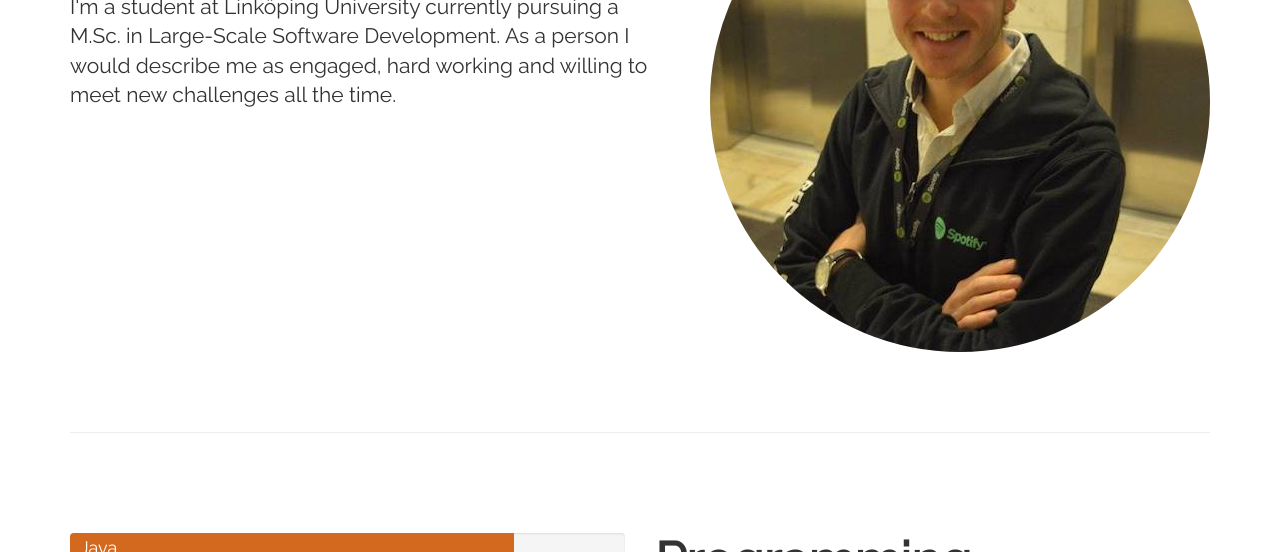
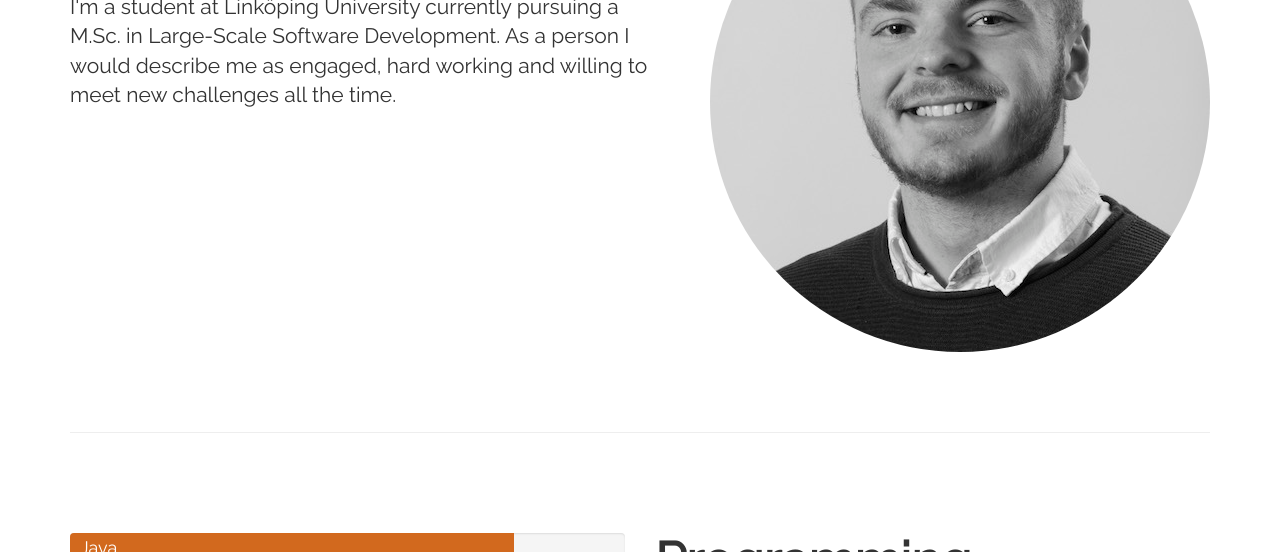
Before and after one commit to heekzz/Portfolio, a plain HTML site: page index.html in a window 1280 px wide. Shown: the part 722-1274 px from the top of the page. Drawn offline with Linux system fonts and the light colour scheme; a script that the page names is missing.

Commit message:
Updated with new image

```diff
--- a/index.html
+++ b/index.html
@@ -48,7 +48,7 @@
 
         <!-- First Featurette -->
         <div class="featurette" id="about">
-            <img class="featurette-image img-circle img-responsive pull-right" src="img/profilepic.jpeg">
+            <img class="featurette-image img-circle img-responsive pull-right" src="img/cv.jpg">
             <h2 class="featurette-heading">Hello,<br>
                 <span class="text-muted">My name is Fredrik!</span>
             </h2>
```
Also changed, not shown: img/cv.jpg (added), 1 other file.
